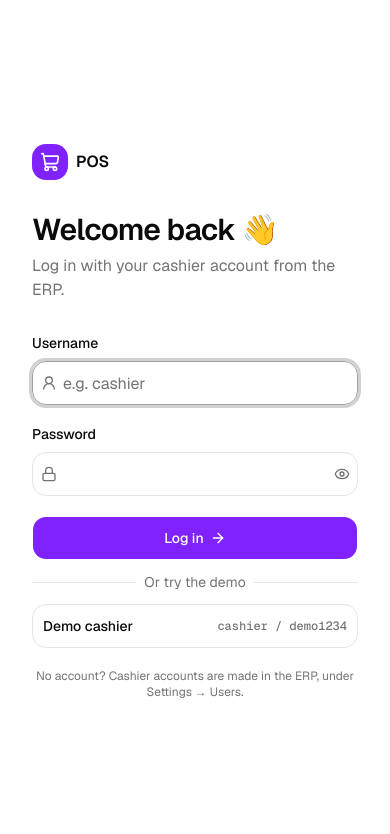
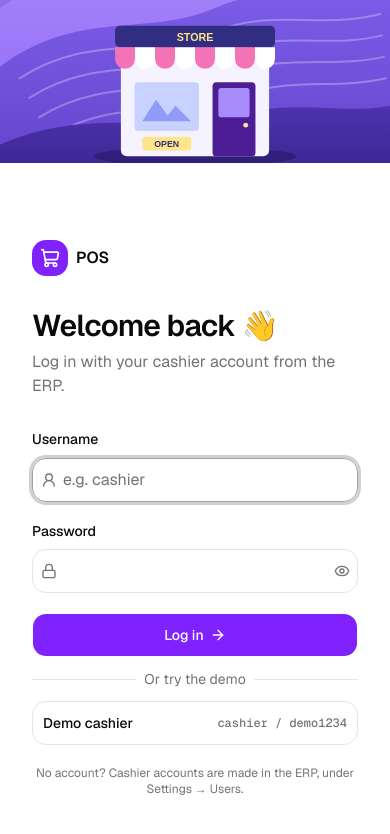
Before and after one commit to wimpoge/pos, a Next.js app in the folder frontend/: page /login in a window 390 px wide. Shown: the top 834 px of the page. Built offline with nearby package versions, Linux system fonts and the light colour scheme.

Commit message:
Responsive login
Side by side from laptop width; on phones and tablets a strip of the
picture, framed on the building, sits above the form. On very large
windows the form and headline grow with the picture.

```diff
--- a/frontend/src/app/login/page.tsx
+++ b/frontend/src/app/login/page.tsx
@@ -45,9 +45,14 @@ export default function LoginPage() {
 
   return (
     // The whole window: the form on the left half, the illustration filling the right half.
-    <div className="grid min-h-svh bg-background md:grid-cols-2">
+    <div className="grid min-h-svh bg-background lg:grid-cols-2">
+      {/* Phones and tablets: a strip of the picture above the form. */}
+      <div className="relative aspect-[12/5] max-h-80 w-full overflow-hidden lg:hidden">
+        <LoginArt variant="pos" anchor="bottom" />
+      </div>
       <div className="flex items-center justify-center p-8 sm:p-12">
-        <div className="flex w-full max-w-md flex-col gap-8">
+        {/* Big screens: the form grows with the window, as the picture does. */}
+        <div className="flex w-full max-w-md flex-col gap-8 min-[1800px]:[zoom:1.25] min-[2400px]:[zoom:1.5] min-[3200px]:[zoom:2]">
           <div className="flex items-center gap-2 font-semibold">
             <span className="flex size-9 items-center justify-center rounded-xl bg-violet-600 text-white">
               <ShoppingCart className="size-5" />
@@ -142,9 +147,9 @@ export default function LoginPage() {
         </div>
       </div>
 
-      <div className="relative hidden overflow-hidden md:block">
+      <div className="relative hidden overflow-hidden lg:block">
         <LoginArt variant="pos" />
-        <div className="absolute inset-x-0 top-0 p-12 text-white lg:p-16">
+        <div className="absolute inset-x-0 top-0 p-12 text-white lg:p-16 min-[1800px]:[zoom:1.25] min-[2400px]:[zoom:1.5] min-[3200px]:[zoom:2]">
           <p className="text-sm font-medium tracking-wide text-white/80 uppercase">Point of sale</p>
           <p className="mt-2 max-w-sm text-3xl leading-snug font-semibold">
             Sell fast. Keep selling when the network doesn&apos;t.
--- a/frontend/src/components/login-art.tsx
+++ b/frontend/src/components/login-art.tsx
@@ -1,31 +1,43 @@
+import { useId } from "react";
+
 /** The picture beside the login form: violet hills with terraces, a sun and clouds, and in front
  * the building the app is about (a shop for the POS, a warehouse for the ERP). Drawn inline, so
  * there are no image files to load; its colours are fixed, it sits on its own panel in both themes.
  * Kept identical in the ERP and the POS (components/login-art.tsx). */
-export function LoginArt({ variant }: { variant: "erp" | "pos" }) {
+export function LoginArt({ variant, anchor = "center" }: { variant: "erp" | "pos"; anchor?: "center" | "bottom" }) {
+  // Gradient ids are per picture: the page may hold two (a phone banner and the side panel), and
+  // a reference into the hidden one would leave the visible one without colours.
+  const uid = useId().replace(/[^a-zA-Z0-9]/g, "");
+  const id = (name: string) => `${uid}-${name}`;
   return (
-    <svg viewBox="0 0 400 520" preserveAspectRatio="xMidYMid slice" className="absolute inset-0 size-full" aria-hidden>
+    <svg
+      // A wide, short strip frames just the building and the hills around it, roof to ground.
+      viewBox={anchor === "bottom" ? "0 280 400 190" : "0 0 400 520"}
+      preserveAspectRatio="xMidYMid slice"
+      className="absolute inset-0 size-full"
+      aria-hidden
+    >
       <defs>
-        <linearGradient id="la-sky" x1="0" y1="0" x2="0" y2="1">
+        <linearGradient id={id("sky")} x1="0" y1="0" x2="0" y2="1">
           <stop offset="0" stopColor="#5b4bdb" />
           <stop offset="0.55" stopColor="#8b6cf0" />
           <stop offset="1" stopColor="#c4b5fd" />
         </linearGradient>
-        <linearGradient id="la-far" x1="0" y1="0" x2="0" y2="1">
+        <linearGradient id={id("far")} x1="0" y1="0" x2="0" y2="1">
           <stop offset="0" stopColor="#a78bfa" />
           <stop offset="1" stopColor="#8b5cf6" />
         </linearGradient>
-        <linearGradient id="la-mid" x1="0" y1="0" x2="0" y2="1">
+        <linearGradient id={id("mid")} x1="0" y1="0" x2="0" y2="1">
           <stop offset="0" stopColor="#7c5ce8" />
           <stop offset="1" stopColor="#5b3fc4" />
         </linearGradient>
-        <linearGradient id="la-near" x1="0" y1="0" x2="0" y2="1">
+        <linearGradient id={id("near")} x1="0" y1="0" x2="0" y2="1">
           <stop offset="0" stopColor="#4c33b0" />
           <stop offset="1" stopColor="#2e1d78" />
         </linearGradient>
       </defs>
 
-      <rect width="400" height="520" fill="url(#la-sky)" />
+      <rect width="400" height="520" fill={`url(#${id("sky")})`} />
       <circle cx="300" cy="196" r="44" fill="#fde68a" opacity="0.9" />
       <circle cx="300" cy="196" r="66" fill="#fde68a" opacity="0.15" />
       <g fill="#ffffff" opacity="0.75">
@@ -35,8 +47,8 @@ export function LoginArt({ variant }: { variant: "erp" | "pos" }) {
         <rect x="258" y="235" width="40" height="20" rx="10" opacity="0.8" />
       </g>
 
-      <path d="M0 300 C70 250 130 270 190 240 C250 210 320 250 400 220 L400 520 L0 520 Z" fill="url(#la-far)" />
-      <path d="M0 360 C80 300 150 330 220 300 C290 270 340 300 400 285 L400 520 L0 520 Z" fill="url(#la-mid)" />
+      <path d="M0 300 C70 250 130 270 190 240 C250 210 320 250 400 220 L400 520 L0 520 Z" fill={`url(#${id("far")})`} />
+      <path d="M0 360 C80 300 150 330 220 300 C290 270 340 300 400 285 L400 520 L0 520 Z" fill={`url(#${id("mid")})`} />
       {/* terraces on the middle hill */}
       <g fill="none" stroke="#ffffff" strokeOpacity="0.28" strokeWidth="2" strokeLinecap="round">
         <path d="M20 372 C90 326 150 352 220 324 C280 300 330 322 390 306" />
@@ -44,7 +56,7 @@ export function LoginArt({ variant }: { variant: "erp" | "pos" }) {
         <path d="M40 412 C108 370 170 392 236 368 C294 346 340 362 394 350" />
         <path d="M52 432 C116 392 178 412 244 390 C300 370 344 384 396 372" />
       </g>
-      <path d="M0 440 C90 400 160 430 240 410 C310 392 350 410 400 400 L400 520 L0 520 Z" fill="url(#la-near)" />
+      <path d="M0 440 C90 400 160 430 240 410 C310 392 350 410 400 400 L400 520 L0 520 Z" fill={`url(#${id("near")})`} />
 
       {variant === "pos" ? <Shop /> : <Warehouse />}
     </svg>
```
